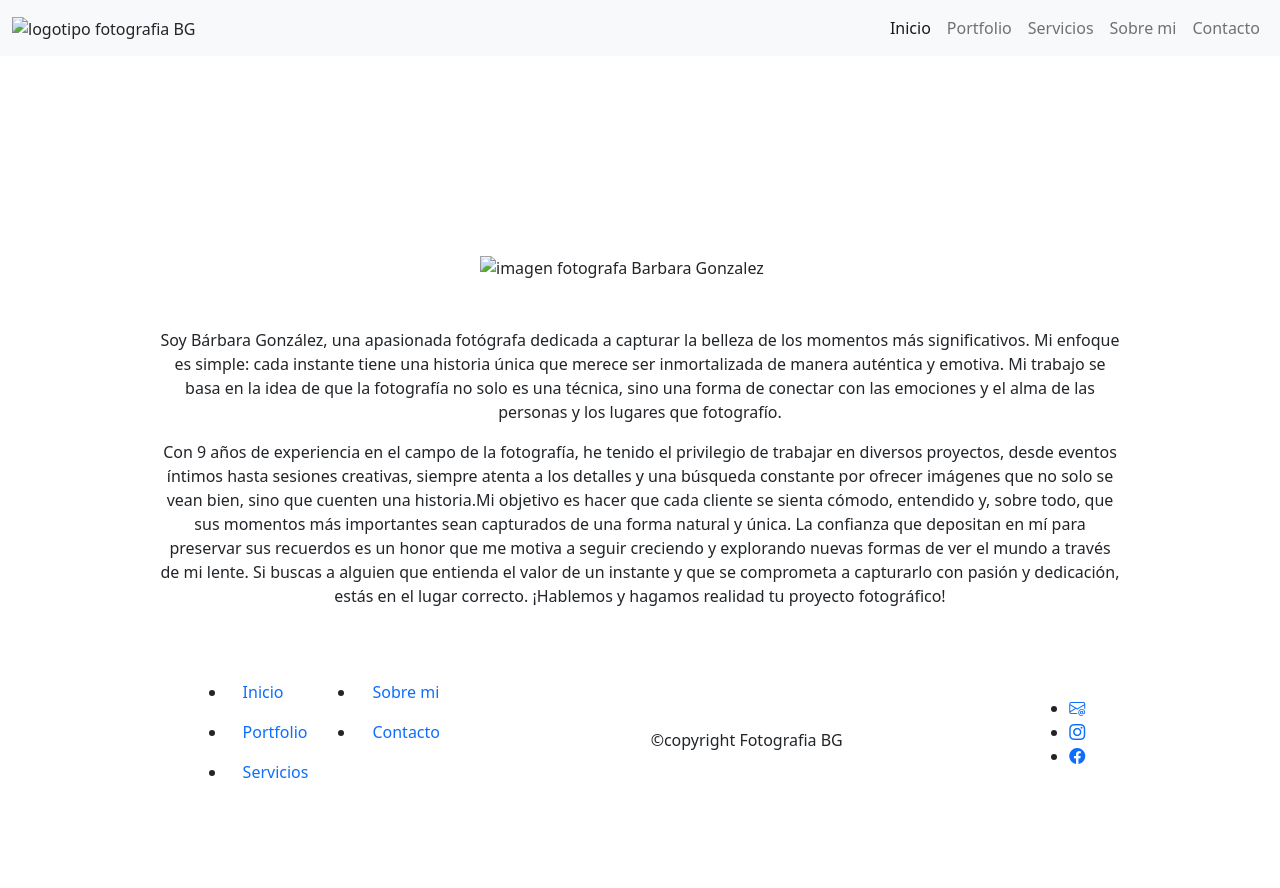
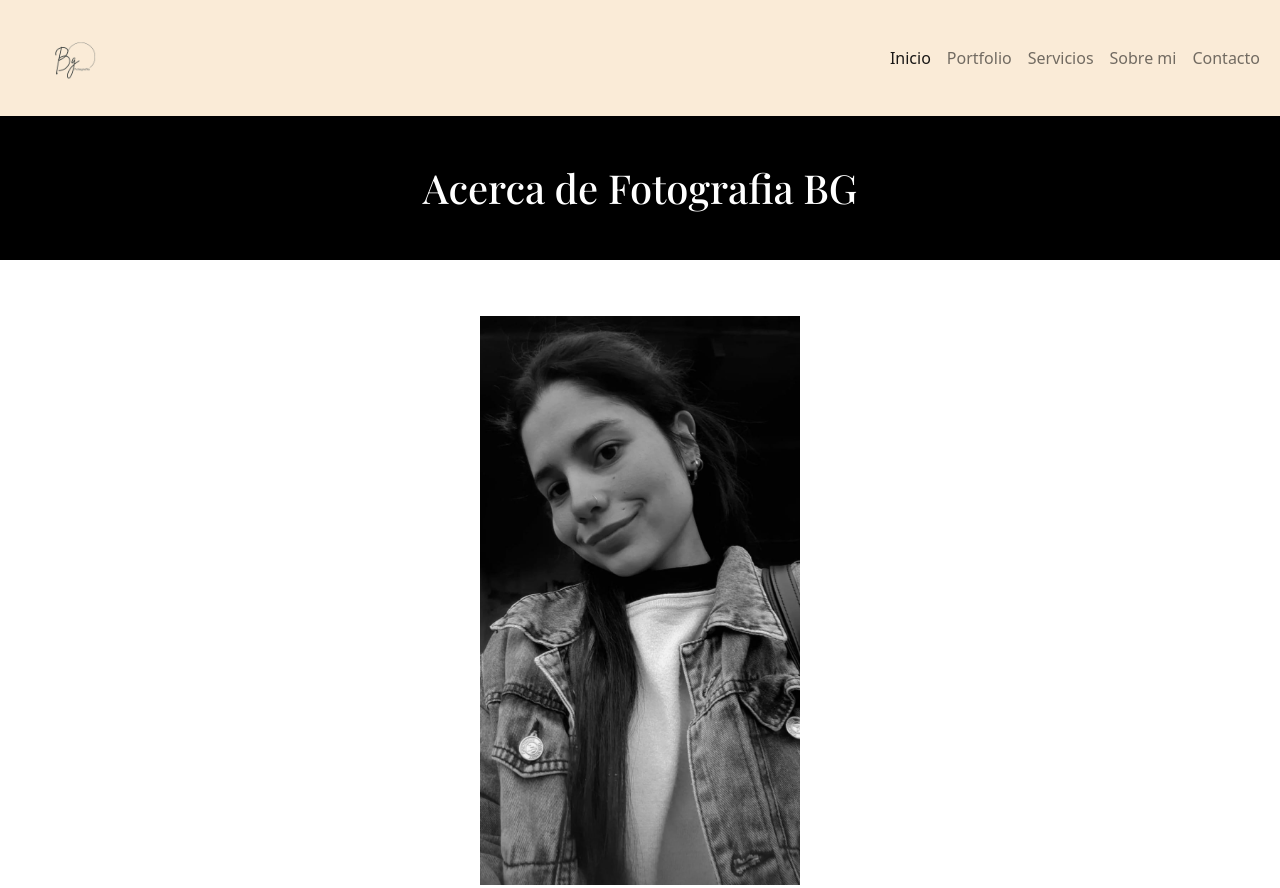
Before and after one commit to BarbiGonzalez/Web-fotografiaBG, a plain HTML site: page pages/sobremi.html in a window 1280 px wide. Shown: the top 888 px of the page. Before the commit the page ends 808 px from the top, so only its background shows below. Drawn offline with nearby package versions, Linux system fonts and the light colour scheme; the site is published under a folder, as on GitHub Pages, so addresses that start at the root find nothing; a web font is replaced by a local one.

Commit message:
Update sobremi.html

```diff
--- a/pages/sobremi.html
+++ b/pages/sobremi.html
@@ -12,7 +12,7 @@
   <link href="https://cdn.jsdelivr.net/npm/bootstrap@5.0.2/dist/css/bootstrap.min.css" rel="stylesheet"
     integrity="sha384-EVSTQN3/azprG1Anm3QDgpJLIm9Nao0Yz1ztcQTwFspd3yD65VohhpuuCOmLASjC" crossorigin="anonymous">
   <link rel="stylesheet" href="https://cdn.jsdelivr.net/npm/bootstrap-icons@1.11.3/font/bootstrap-icons.min.css">
-  <link rel="stylesheet" href="/assets/css/styles.css">
+  <link rel="stylesheet" href="../assets/css/styles.css">
 
 
 </head>
@@ -22,7 +22,7 @@
     <nav class="navbar navbar-expand-lg navbar-light bg-light">
       <div class="container-fluid" id="navbarContainer">
         <div>
-          <img class="tamañoDellogotipo" src="/assets/images/logotipo/logo_sin_fondo_2.png"
+          <img class="tamañoDellogotipo" src="../assets/images/logotipo/logo_sin_fondo_2.png"
             alt="logotipo fotografia BG">
         </div>
         <button class="navbar-toggler" type="button" data-bs-toggle="collapse" data-bs-target="#navbarSupportedContent"
@@ -35,16 +35,16 @@
               <a class="nav-link active" aria-current="page" href="../index.html">Inicio</a>
             </li>
             <li class="nav-item">
-              <a class="nav-link" href="/pages/portfolio.html">Portfolio</a>
+              <a class="nav-link" href="./portfolio.html">Portfolio</a>
             </li>
             <li class="nav-item">
-              <a class="nav-link" href="/pages/servicios.html" tabindex="-1">Servicios</a>
+              <a class="nav-link" href="./servicios.html" tabindex="-1">Servicios</a>
             </li>
             <li class="nav-item">
-              <a class="nav-link" href="/pages/sobremi.html">Sobre mi</a>
+              <a class="nav-link" href="./sobremi.html">Sobre mi</a>
             </li>
             <li class="nav-item">
-              <a class="nav-link" href="/pages/contacto.html">Contacto</a>
+              <a class="nav-link" href="./contacto.html">Contacto</a>
             </li>
           </ul>
         </div>
@@ -55,7 +55,7 @@
     <section>
       <h1 class="w-100 text-white fondo-negro text-center pt-5 pb-5">Acerca de Fotografia BG</h1>
       <div class="d-flex justify-content-center">
-        <img class="w-25 mt-5" src="/assets/images/sobre mi/Barbara.jpeg" alt="imagen fotografa Barbara Gonzalez">
+        <img class="w-25 mt-5" src="../assets/images/sobre mi/Barbara.jpeg" alt="imagen fotografa Barbara Gonzalez">
       </div>
       <div class="d-flex flex-column align-items-center pt-5 pb-5">
         <p class="w-75  text-center">Soy Bárbara González, una apasionada fotógrafa dedicada a capturar la belleza de
@@ -85,18 +85,18 @@
           <a class="nav-link active" aria-current="page" href="../index.html">Inicio</a>
         </li>
         <li class="nav-item">
-          <a class="nav-link" href="/pages/portfolio.html">Portfolio</a>
+          <a class="nav-link" href="./portfolio.html">Portfolio</a>
         </li>
         <li class="nav-item">
-          <a class="nav-link" href="/pages/servicios.html">Servicios</a>
+          <a class="nav-link" href="./servicios.html">Servicios</a>
         </li>
       </ul>
       <ul class="links-footer">
         <li class="nav-item">
-          <a class="nav-link" href="/pages/sobremi.html">Sobre mi</a>
+          <a class="nav-link" href="./sobremi.html">Sobre mi</a>
         </li>
         <li class="nav-item">
-          <a class="nav-link" href="/pages/contacto.html" tabindex="-1">Contacto</a>
+          <a class="nav-link" href="./contacto.html" tabindex="-1">Contacto</a>
         </li>
       </ul>
     </div>
```
